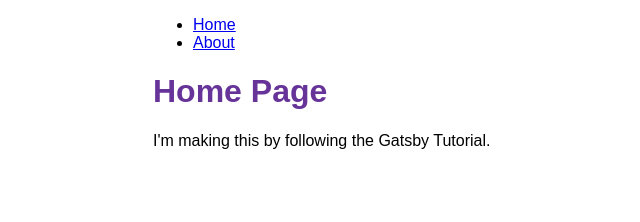
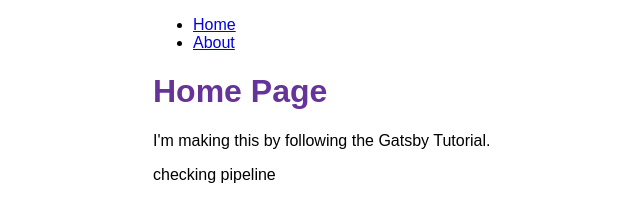
Before and after one commit to koushikreddy22/my-first-gatsby-site, a Gatsby site: page / in a window 1280 px wide. Shown: the whole page, without its empty margins (237-877 px from the left). Built offline with nearby package versions, Linux system fonts and the light colour scheme; Gatsby itself is replaced by a stand-in of ours.

Commit message:
checking pipeline

```diff
--- a/src/pages/index.js
+++ b/src/pages/index.js
@@ -5,6 +5,7 @@ const IndexPage = () => {
   return (
     <Layout pageTitle="Home Page">
       <p>I'm making this by following the Gatsby Tutorial.</p>
+      <p>checking pipeline</p>
     </Layout>
   )
 }
```
